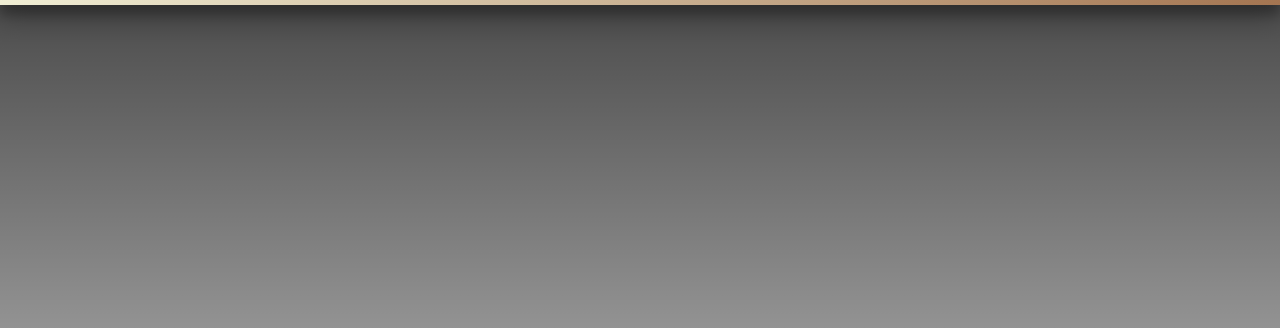
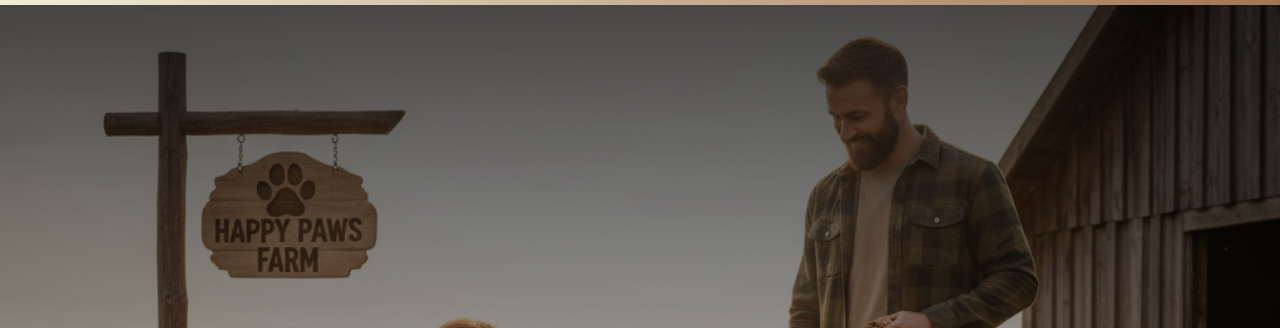
Before and after one commit to NithishKumar-git/DogLuxe, a plain HTML site: page index.html in a window 1280 px wide. Shown: the part 70-398 px from the top of the page. Drawn offline with Linux system fonts and the light colour scheme.

Commit message:
My New Website

```diff
--- a/style/style.css
+++ b/style/style.css
@@ -129,7 +129,7 @@ text-align: right;
     height: 90vh;
     background:
     linear-gradient(to bottom, rgba(0, 0, 0, 0.7), rgba(0, 0, 0, 0)),
-    url(images/dogfarm.png) no-repeat center center;
+    url(/images/dogfarm.png) no-repeat center center;
     background-size: cover;
     color: white;
     background-attachment: fixed;
```
